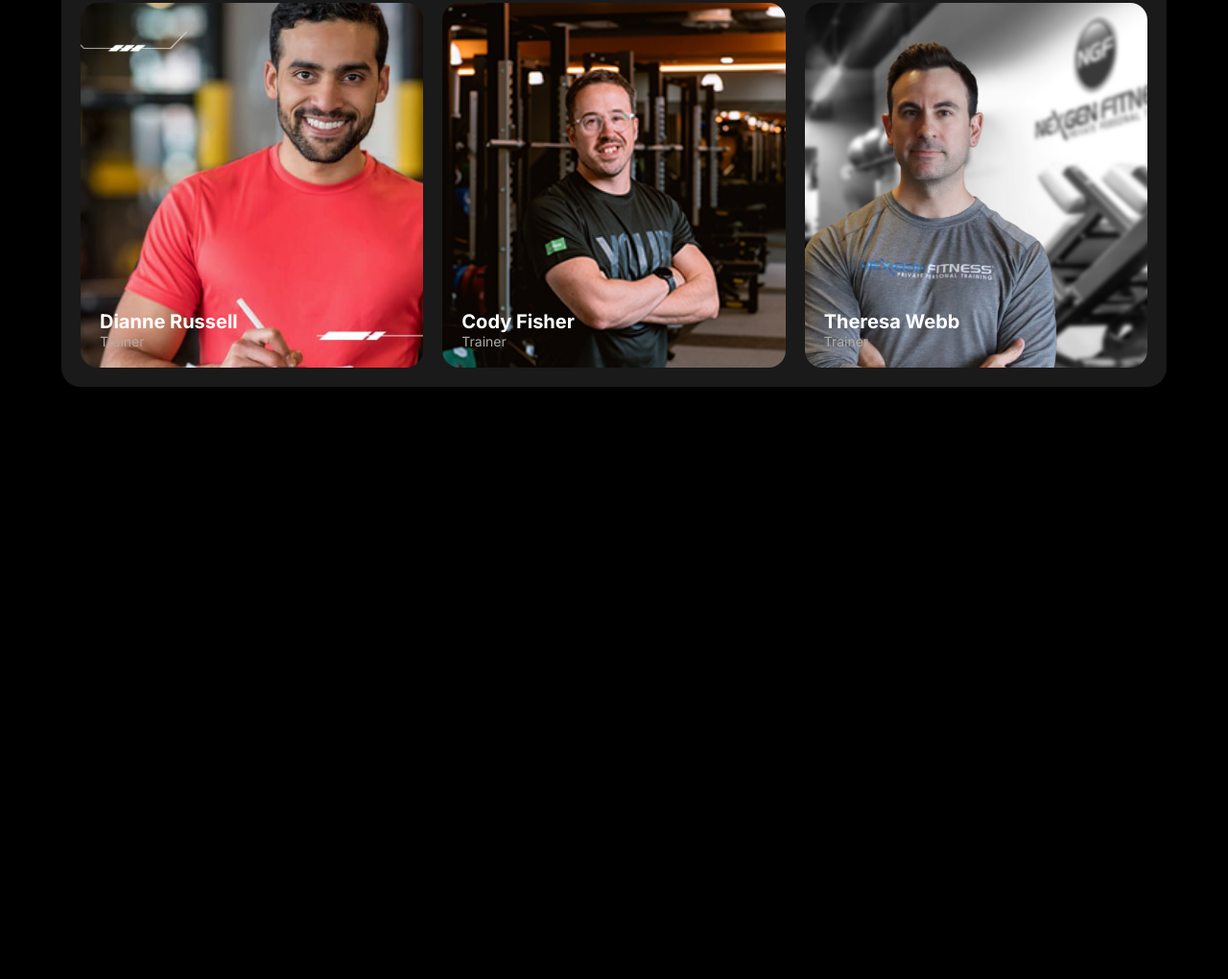
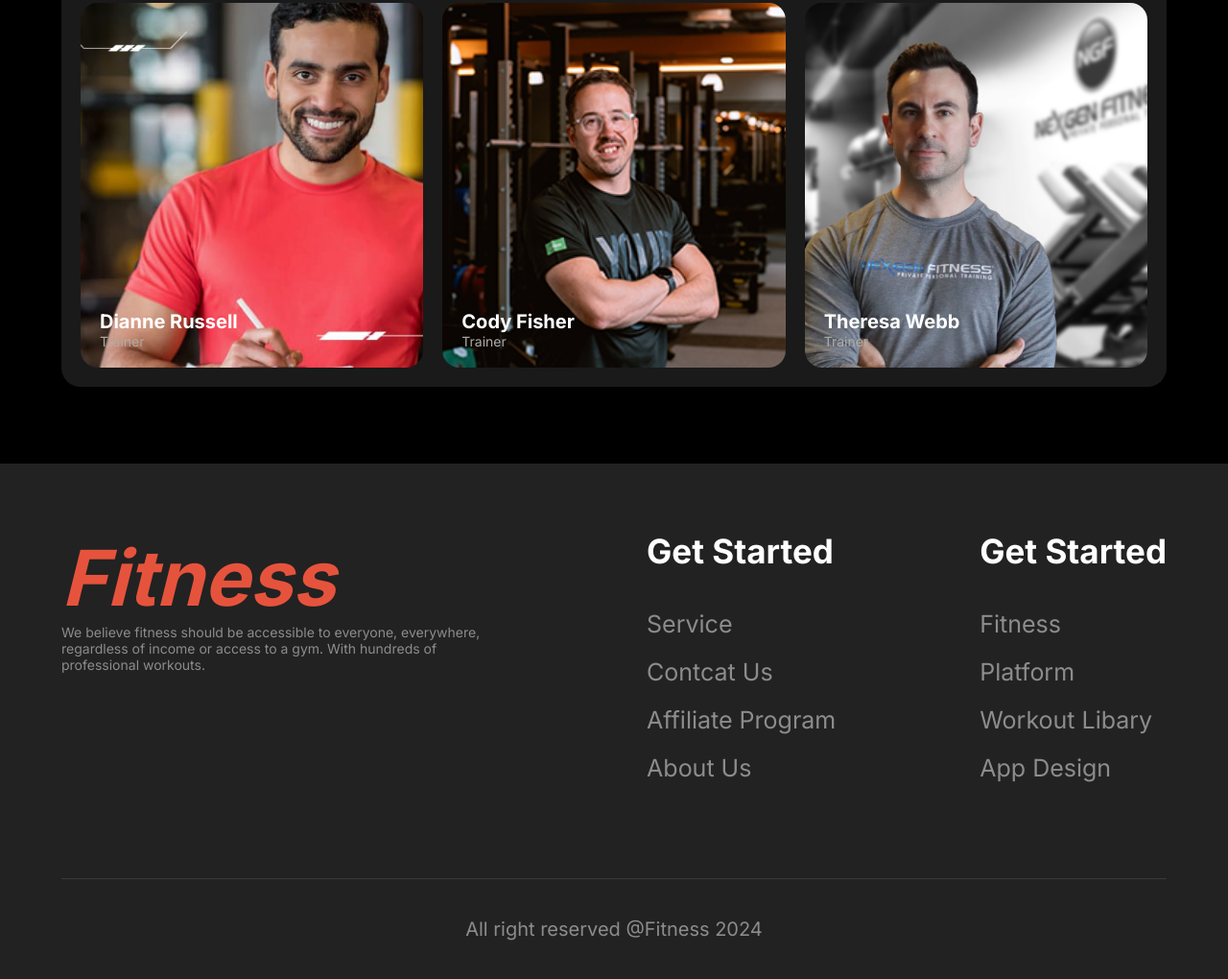
Before and after one commit to mdtanbirhosen/assignment-2, a plain HTML site: page index.html in a window 1280 px wide. Shown: the part 3957-4977 px from the top of the page at 96% size. Before the commit the page ends 4440 px from the top, so only its background shows below. Drawn offline with Linux system fonts and the light colour scheme.

Commit message:
footer added

```diff
--- a/index.html
+++ b/index.html
@@ -255,7 +255,8 @@
         <section class="our-team">
             <div class="our-team-head">
                 <h3>Meet Our Team</h3>
-                <p class="secondry-text-color">Lorem ipsum dolor sit amet, consectetur adipisicing elit. Non minus cupiditate beatae assumenda labore corrupti cumque sunt optio officia quae.</p>
+                <p class="secondry-text-color">Lorem ipsum dolor sit amet, consectetur adipisicing elit. Non minus
+                    cupiditate beatae assumenda labore corrupti cumque sunt optio officia quae.</p>
             </div>
             <div class="teams-img-container">
                 <div class="team-img-1">
@@ -300,10 +301,73 @@
     </main>
     <!-- main section ends -->
     <!-- footer section starts -->
-    <footer>
-        <div class="footer-head"></div>
-        <div class="footer-info"></div>
-        <div class=""></div>
+    <footer class="footer">
+        <div class="footer-inside">
+            <div class="footer-body">
+                <div class="footer-head">
+                    <h1><i>Fitness</i></h1>
+                    <p class="footer-secondry-color">We believe fitness should be accessible to everyone, everywhere,
+                        regardless of income or access to a
+                        gym. With hundreds of professional workouts.</p>
+                </div>
+                <div class="footer-informaion">
+                    <div class="footer-info">
+                        <h3>Get Started</h3>
+                        <ul class="footer-secondry-color">
+                            <li><a href="">Service</a></li>
+                            <li><a href="">Contcat Us</a></li>
+                            <li><a href="">Affiliate Program</a></li>
+                            <li><a href="">About Us</a></li>
+                        </ul>
+                    </div>
+                    <div class="footer-nav">
+                        <h3>Get Started</h3>
+                        <ul class="footer-secondry-color">
+                            <li><a href="">Fitness</a></li>
+                            <li><a href="">Platform</a></li>
+                            <li><a href="">Workout Libary</a></li>
+                            <li><a href="">App Design</a></li>
+                        </ul>
+                    </div>
+                </div>
+            </div>
+            <div class="footer-end footer-secondry-color">
+                All right reserved @Fitness 2024
+            </div>
+        </div>
+
+
+
+
+        <!-- <div class="footer-body">
+            <div class="footer-head">
+                <div class="nav-title footer-title"><i>Fitness</i></div>
+                <p class="footer-secondry-color">We believe fitness should be accessible to everyone, everywhere, regardless of income or access to a
+                    gym. With hundreds of professional workouts.</p>
+            </div>
+            <div class="footer-info">
+                <h3>Get Started</h3>
+                <ul>
+                    <li><a href="">Service</a></li>
+                    <li><a href="">Contcat Us</a></li>
+                    <li><a href="">Affiliate Program</a></li>
+                    <li><a href="">About Us</a></li>
+                </ul>
+            </div>
+            <div class="footer-nav">
+                <h3>Get Started</h3>
+                <ul>
+                    <li><a href="">Fitness</a></li>
+                    <li><a href="">Platform</a></li>
+                    <li><a href="">Workout Libary</a></li>
+                    <li><a href="">App Design</a></li>
+                </ul>
+            </div>
+
+            <div class="footer-end footer-secondry-color">
+                All right reserved @Fitness 2024
+            </div>
+        </div> -->
     </footer>
     <!-- footer section ends -->
 
--- a/styles/responsive.css
+++ b/styles/responsive.css
@@ -195,6 +195,9 @@
     }
 
     /* teams info section ends here */
+    /* footer section starts here */
 
 
+    /* footer section starts here */
+
 }
--- a/styles/style.css
+++ b/styles/style.css
@@ -12,10 +12,11 @@
         "slnt" 0;
 }
 
-body{
+body {
     color: white;
     background-color: black;
 }
+
 main {
     width: 100%;
     margin: 0 auto;
@@ -30,10 +31,11 @@ main {
 }
 
 /* header section starts */
-.header{
+.header {
     max-width: 90%;
     margin: 0 auto;
 }
+
 /* navigation bar starts */
 
 .nav {
@@ -280,140 +282,154 @@ main {
 /* this part is optional */
 /* team information section starts here */
 
-.training-info{
+.training-info {
     max-width: 90%;
     margin: 0 auto;
     margin-bottom: 100px;
 }
-.text-info h1{
+
+.text-info h1 {
     margin-top: 50px;
     font-size: 40px;
 }
-.text-info p{
+
+.text-info p {
     margin-top: 20px;
     margin-bottom: 20px;
     font-size: 20px;
     color: rgba(177, 175, 175, 0.5);
 }
-.training-img{
+
+.training-img {
     font-weight: 600px;
     font-size: 14px;
     display: grid;
-    grid-template-columns: repeat(16,1fr);
+    grid-template-columns: repeat(16, 1fr);
 
 }
 
-.training-img>div{
+.training-img>div {
     height: 350px;
     width: 100%;
 }
 
-.img-1{
+.img-1 {
 
-    background-image: linear-gradient(rgba(6, 255, 210, 0.5),rgba(6, 255, 210, 0.5)), url('../images/exercise1.jpg');
+    background-image: linear-gradient(rgba(6, 255, 210, 0.5), rgba(6, 255, 210, 0.5)), url('../images/exercise1.jpg');
     grid-column: 1/span 4;
     background-size: cover;
     background-repeat: no-repeat;
 }
 
-.img-1 div{
+.img-1 div {
     position: relative;
     height: 100%;
     width: 100%;
 }
-.img-1 div p{
+
+.img-1 div p {
     font-weight: 600;
     color: black;
     position: absolute;
     top: 300px;
     left: 60px;
 }
-.img-2{
-    background-image: linear-gradient(rgba(255, 0, 0, 0.3),rgba(255, 0, 0, 0.3)), url('../images/exercise2.png');
+
+.img-2 {
+    background-image: linear-gradient(rgba(255, 0, 0, 0.3), rgba(255, 0, 0, 0.3)), url('../images/exercise2.png');
     grid-column: 5/span 7;
     background-size: cover;
     background-position: center;
     background-repeat: no-repeat;
 }
 
-.img-2 div{
+.img-2 div {
     height: 100%;
     position: relative;
     width: 100%;
 }
-.img-2 div p{
+
+.img-2 div p {
     position: absolute;
     top: 40px;
     left: 40px;
 }
-.img-3{
-    background-image:  linear-gradient(rgba(0, 0, 0, 0.5),rgba(0, 0, 0, 0.5)), url('../images/exercise3.png');
+
+.img-3 {
+    background-image: linear-gradient(rgba(0, 0, 0, 0.5), rgba(0, 0, 0, 0.5)), url('../images/exercise3.png');
     grid-column: 12/span 5;
     background-size: cover;
     background-position: center;
     background-repeat: no-repeat;
 }
 
-.img-3 div{
+.img-3 div {
     height: 100%;
     position: relative;
     width: 100%;
 }
-.img-3 div p{
+
+.img-3 div p {
     position: absolute;
     top: 300px;
     left: 60px;
 }
-.img-4{
-    background-image: linear-gradient(rgba(0, 0, 0, 0.5),rgba(0, 0, 0, 0.5)), url('../images/exercise4.png');
+
+.img-4 {
+    background-image: linear-gradient(rgba(0, 0, 0, 0.5), rgba(0, 0, 0, 0.5)), url('../images/exercise4.png');
     grid-column: 1/span 7;
     background-size: cover;
     background-repeat: no-repeat;
     background-position: center;
 }
 
-.img-4 div{
+.img-4 div {
     height: 100%;
     position: relative;
     width: 100%;
 }
-.img-4 div p{
+
+.img-4 div p {
     position: absolute;
     top: 300px;
     left: 60px;
 }
-.img-5{
-    background-image: linear-gradient(rgba(66, 255, 0, 0.3),rgba(66, 255, 0, 0.3)), url('../images/exercise5.jpg');
+
+.img-5 {
+    background-image: linear-gradient(rgba(66, 255, 0, 0.3), rgba(66, 255, 0, 0.3)), url('../images/exercise5.jpg');
     grid-column: 8/span 4;
     background-size: cover;
     background-position: center;
     background-repeat: no-repeat;
 }
 
-.img-5 div{
+.img-5 div {
     height: 100%;
     position: relative;
     width: 100%;
 }
-.img-5 div p{
+
+.img-5 div p {
     position: absolute;
     top: 300px;
     left: 60px;
 }
-.img-6{
-    background-image:linear-gradient(rgba(0, 71, 255, 0.3),rgba(0, 71, 255, 0.3)), url('../images/exercise6.jpg');
+
+.img-6 {
+    background-image: linear-gradient(rgba(0, 71, 255, 0.3), rgba(0, 71, 255, 0.3)), url('../images/exercise6.jpg');
     grid-column: 12/span 5;
     background-size: cover;
     background-position: center;
     background-repeat: no-repeat;
 }
 
-.img-6 div{
+.img-6 div {
     height: 100%;
     position: relative;
     width: 100%;
 }
-.img-6 div p{
+
+.img-6 div p {
     position: absolute;
     top: 300px;
     left: 60px;
@@ -421,9 +437,10 @@ main {
 
 
 /* display none */
-.responsive-text{
+.responsive-text {
     display: none;
 }
+
 /* teams information section ends here */
 
 /* challenge part- calculator starts here */
@@ -454,21 +471,26 @@ main {
     background-color: #222222;
 
 }
-.all-container{
+
+.all-container {
     margin: 0 auto;
     max-width: 90%;
 
     display: flex;
     justify-content: space-between;
 }
-.bmi-chart, .bmi-calculate{
+
+.bmi-chart,
+.bmi-calculate {
     margin-top: 50px;
 }
+
 /* calcualtor chart section starts here */
-.chart-title{
+.chart-title {
     font-size: 30px;
     margin-bottom: 40px;
 }
+
 .chart tr {
     text-align: left;
 
@@ -497,21 +519,24 @@ td {
 
 /* calculate input section starts here */
 
-.input-title{
+.input-title {
     font-size: 30px;
     margin-bottom: 15px;
 
 }
-.bmi-calculate p{
+
+.bmi-calculate p {
     font-size: 14px;
     margin-bottom: 25px;
 }
+
 .calculate-input {
     display: grid;
     grid-template-columns: repeat(2, 1fr);
     gap: 10px;
 }
-#activity{
+
+#activity {
     grid-column: 1 / span 2;
     background-color: #373737;
     color: #AFAFAF;
@@ -520,24 +545,28 @@ td {
     padding: 15px;
 
 }
-.calculate-input input{
+
+.calculate-input input {
     background-color: #373737;
     color: white;
     padding: 15px 0px 15px 15px;
     border-radius: 8px;
     border: none;
 }
-.calculate-input input::placeholder{
+
+.calculate-input input::placeholder {
     color: #AFAFAF;
 }
-#gender{
+
+#gender {
     background-color: #373737;
     color: #AFAFAF;
     border: none;
     border-radius: 8px;
     padding: 15px;
 }
-.calculate-button{
+
+.calculate-button {
     padding: 15px 70px;
     font-size: 18px;
     color: white;
@@ -547,25 +576,30 @@ td {
     margin-top: 25px;
     margin-bottom: 50px;
 }
+
 /* bmi section ends here */
 
 
 /* teams info section starts here */
-.our-team{
+.our-team {
     max-width: 90%;
     margin: 80px auto;
 }
-.our-team-head{
+
+.our-team-head {
     text-align: center;
 }
-.our-team-head h3{
+
+.our-team-head h3 {
     font-size: 48px;
     font-weight: 800;
 }
-.our-team-head p{
+
+.our-team-head p {
     font-size: 14px;
 }
-.teams-img-container{
+
+.teams-img-container {
     display: grid;
     gap: 20px;
     grid-template-columns: repeat(3, 1fr);
@@ -574,7 +608,8 @@ td {
     padding: 20px;
     border-radius: 20px;
 }
-.teams-img-container>div{
+
+.teams-img-container>div {
     height: 380px;
     background-repeat: no-repeat;
     background-size: cover;
@@ -583,34 +618,111 @@ td {
     position: relative;
 }
 
-.team-img-1{
+.team-img-1 {
     background-image: url('../images/trainer1.png');
 }
-.team-img-2{
+
+.team-img-2 {
     background-image: url('../images/trainer2.png');
 }
-.team-img-3{
+
+.team-img-3 {
     background-image: url('../images/trainer3.png');
 }
-.team-img-4{
+
+.team-img-4 {
     background-image: url('../images/trainer4.png');
 }
-.team-img-5{
+
+.team-img-5 {
     background-image: url('../images/trainer5.png');
 }
-.team-img-6{
+
+.team-img-6 {
     background-image: url('../images/trainer6.png');
 }
-.member-info{
+
+.member-info {
     position: absolute;
     top: 320px;
     left: 20px;
 }
-.member-info h6{
+
+.member-info h6 {
     font-weight: 700;
     font-size: 20px;
 }
-.member-info p{
+
+.member-info p {
     font-size: 14px;
 }
+
 /* teams info section ends here */
+
+/* footer section starts here */
+
+
+
+
+
+
+
+.footer-secondry-color {
+    color: rgb(140, 140, 140);
+}
+.footer{
+    max-width: 100%;
+    background-color: #222222;
+    padding-top: 70px;
+}
+.footer-head h1{
+    font-size: 80px;
+    color: #E6533C;
+}
+.footer-info li, .footer-nav li{
+    list-style: none;
+    margin-bottom: 20px;
+}
+.footer-info a, .footer-nav a{
+    text-decoration: none;
+    color: rgb(140, 140, 140);
+    font-size: 25px;
+}
+.footer ul{
+    padding-left: 0px;
+}
+.footer-title{
+    font-size: 70px;
+    margin-bottom: 20px;
+}
+.footer-head p{
+    font-size: 14px;
+}
+.footer-info h3, .footer-nav h3{
+    font-size: 35px;
+    margin-bottom: 40px;
+}
+.footer-end{
+    border-top: 1px solid rgba(255, 255, 255, 0.1);
+    font-size: 20px;
+    text-align: center;
+    padding: 40px 0px;
+}
+.footer-inside{
+    width: 90%;
+    margin: 0 auto;
+
+}
+.footer-body{
+    display: flex;
+    justify-content: space-between;
+    margin-bottom: 80px;
+}
+.footer-informaion{
+    display: flex;
+    gap: 150px;
+}
+.footer-head{
+    width: 450px;
+}
+/* footer section ends here */
```
